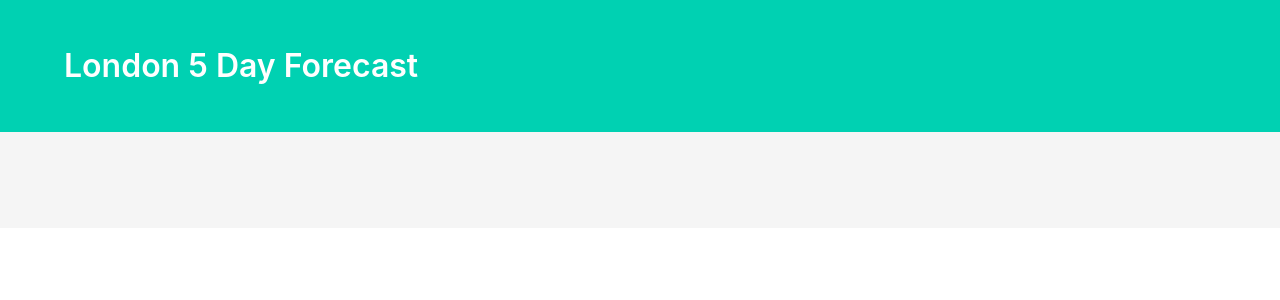
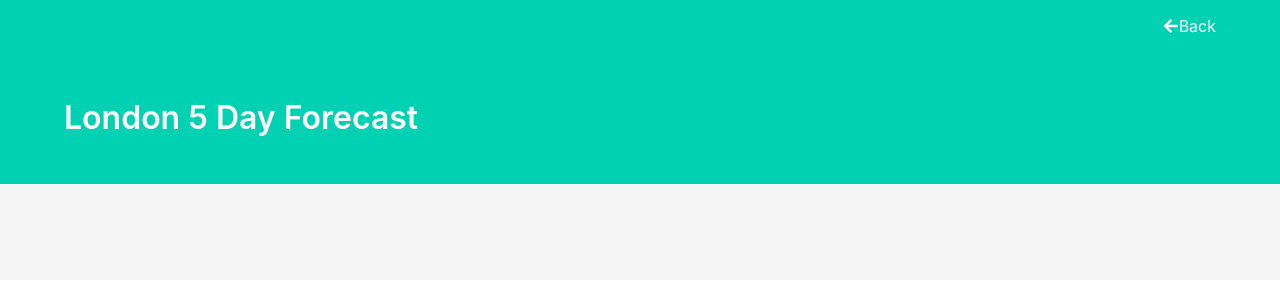
Before and after one commit to Darius1295/Weather-API, a Django app: page /26 in a window 1280 px wide. Shown: the top 300 px of the page. Run offline with Django 3.2, Linux system fonts and the light colour scheme; data comes from the database, SQL or seed files in the repository; data that the repository does not hold is empty; some libraries are stand-ins or nearby versions.

Commit message:
Add back button to forecast page

```diff
--- a/weather/templates/weather/forecast.html
+++ b/weather/templates/weather/forecast.html
@@ -8,11 +8,29 @@
     <title>Weather</title>
     <link rel="stylesheet" href="https://cdnjs.cloudflare.com/ajax/libs/bulma/0.6.2/css/bulma.css" />
     {% load staticfiles %}
+    <link rel="stylesheet" href="https://use.fontawesome.com/releases/v5.0.13/css/all.css" integrity="sha384-DNOHZ68U8hZfKXOrtjWvjxusGo9WQnrNx2sqG0tfsghAvtVlRW3tvkXWZh58N9jp" crossorigin="anonymous">
     <link rel="stylesheet" type="text/css" href="{% static 'weather/style.css' %}"/>
 </head>
 
 <body>
     <section class="hero is-primary">
+        <div class="hero-head">
+            <nav class="navbar">
+                <div class="container">
+                    <div id="navbarMenuHeroA" class="navbar-menu">
+                        <div class="navbar-end">
+                            <a href="{% url 'weather:index' %}" class="navbar-item">
+                                <span class="icon">
+                                    <i class="fas fa-arrow-left"></i>
+                                </span>
+                                Back
+                            </a>
+                        </div>
+                    </div>
+                </div>
+            </nav>
+        </div>
+
         <div class="hero-body">
             <div class="container">
                 <h1 class="title">
```
